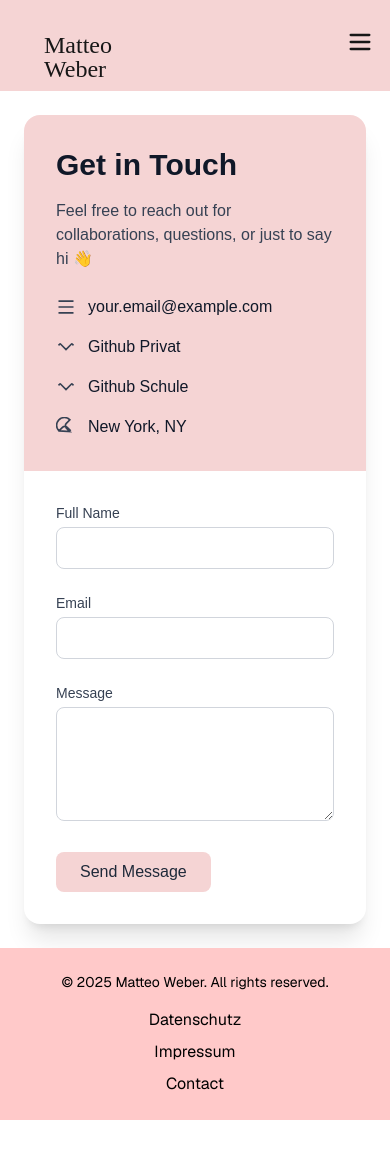
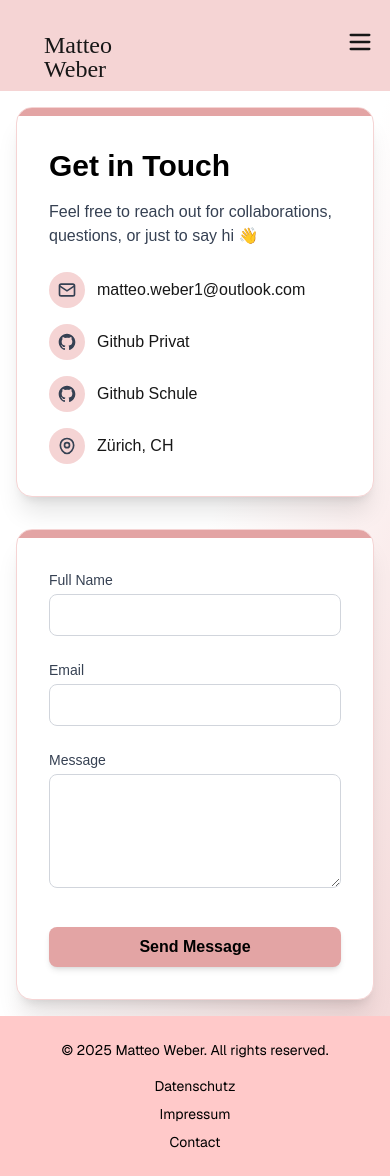
Before and after one commit to mattadosss/Portfolio, a Next.js app: page /contact in a window 390 px wide. Before the commit the page ends 1120 px from the top, so only its background shows below. Built offline with nearby package versions, Linux system fonts and the light colour scheme; a web font is replaced by a local one.

Commit message:
contact page update

```diff
--- a/app/contact/page.js
+++ b/app/contact/page.js
@@ -3,51 +3,69 @@
 import Link from "next/link";
 
 export default function Contact() {
-     return(
-         <div className="min-h-screen flex items-center justify-center p-6">
-              <div className="max-w-5xl w-full bg-white rounded-2xl shadow-xl overflow-hidden md:flex">
-                   <div className="bg-[#f5d4d4] text-gray-900 p-8 md:w-1/2">
-                        <h2 className="text-3xl font-bold mb-4">Get in Touch</h2>
+    return (
+        <div className="min-h-screen flex items-center justify-center p-4 sm:p-8 bg-gradient-to-br from-[#ffffff]/60 via-white to-[#e3a4a4]/40">
+            <div className="max-w-5xl w-full flex flex-col md:flex-row gap-8">
+                {/* Contact Info Card */}
+                <div className="flex-1 bg-white rounded-2xl shadow-xl border border-[#f5d4d4] flex flex-col overflow-hidden">
+                    {/* Accent bar */}
+                    <div className="h-2 bg-[#e3a4a4] w-full" />
+                    <div className="p-8">
+                         <h2 className="text-3xl font-bold mb-4 text-[#000000] bg-[#e3a4a4]s">Get in Touch</h2>
+
                         <p className="mb-6 text-gray-700">
                             Feel free to reach out for collaborations, questions, or just to say hi 👋
                         </p>
-
                         <div className="space-y-4">
+                            {/* Email */}
                             <div className="flex items-center gap-3">
-                                  <svg className="w-5 h-5 text-gray-700" fill="none" stroke="currentColor"
-                                       strokeWidth="2" viewBox="0 0 24 24">
-                                       <path d="M3 5h18M3 12h18M3 19h18"/>
+                                <span className="bg-[#f5d4d4] p-2 rounded-full">
+                                    {/* Envelope icon */}
+                                    <svg className="w-5 h-5 text-gray-700" fill="none" stroke="currentColor" strokeWidth="2" viewBox="0 0 24 24">
+                                        <rect x="3" y="5" width="18" height="14" rx="2" stroke="currentColor" strokeWidth="2" fill="none" />
+                                        <path d="M3 7l9 6 9-6" stroke="currentColor" strokeWidth="2" fill="none" />
                                     </svg>
-                                  <span>your.email@example.com</span>
+                                </span>
+                                <span>matteo.weber1@outlook.com</span>
                             </div>
+                            {/* Github Privat */}
                             <div className="flex items-center gap-3">
-                                  <svg className="w-5 h-5 text-gray-700" fill="none" stroke="currentColor"
-                                       strokeWidth="2" viewBox="0 0 24 24">
-                                       <path
-                                           d="M3 10l1.293-1.293a1 1 0 011.414 0L12 15l6.293-6.293a1 1 0 011.414 0L21 10"/>
+                                <span className="bg-[#f5d4d4] p-2 rounded-full">
+                                    {/* GitHub icon */}
+                                    <svg className="w-5 h-5 text-gray-700" fill="currentColor" viewBox="0 0 24 24">
+                                        <path d="M12 2C6.477 2 2 6.484 2 12.021c0 4.428 2.865 8.186 6.839 9.504.5.092.682-.217.682-.483 0-.237-.009-.868-.014-1.703-2.782.605-3.369-1.342-3.369-1.342-.454-1.157-1.11-1.465-1.11-1.465-.908-.62.069-.608.069-.608 1.004.07 1.532 1.032 1.532 1.032.892 1.53 2.341 1.088 2.91.832.092-.647.35-1.088.636-1.339-2.221-.253-4.555-1.113-4.555-4.951 0-1.093.39-1.988 1.029-2.688-.103-.253-.446-1.272.098-2.65 0 0 .84-.27 2.75 1.025A9.564 9.564 0 0 1 12 6.844c.85.004 1.705.115 2.504.337 1.909-1.295 2.748-1.025 2.748-1.025.546 1.378.202 2.397.1 2.65.64.7 1.028 1.595 1.028 2.688 0 3.847-2.337 4.695-4.566 4.944.359.309.678.92.678 1.855 0 1.338-.012 2.419-.012 2.749 0 .268.18.579.688.481C19.138 20.203 22 16.447 22 12.021 22 6.484 17.523 2 12 2z" />
                                     </svg>
-                                  <span><a>Github Privat</a></span>
+                                </span>
+                                <span><a href="https://github.com/mattadosss" className="hover:underline">Github Privat</a></span>
                             </div>
+                            {/* Github Schule */}
                             <div className="flex items-center gap-3">
-                                  <svg className="w-5 h-5 text-gray-700" fill="none" stroke="currentColor"
-                                       strokeWidth="2" viewBox="0 0 24 24">
-                                       <path
-                                           d="M3 10l1.293-1.293a1 1 0 011.414 0L12 15l6.293-6.293a1 1 0 011.414 0L21 10"/>
+                                <span className="bg-[#f5d4d4] p-2 rounded-full">
+                                    {/* GitHub icon */}
+                                    <svg className="w-5 h-5 text-gray-700" fill="currentColor" viewBox="0 0 24 24">
+                                        <path d="M12 2C6.477 2 2 6.484 2 12.021c0 4.428 2.865 8.186 6.839 9.504.5.092.682-.217.682-.483 0-.237-.009-.868-.014-1.703-2.782.605-3.369-1.342-3.369-1.342-.454-1.157-1.11-1.465-1.11-1.465-.908-.62.069-.608.069-.608 1.004.07 1.532 1.032 1.532 1.032.892 1.53 2.341 1.088 2.91.832.092-.647.35-1.088.636-1.339-2.221-.253-4.555-1.113-4.555-4.951 0-1.093.39-1.988 1.029-2.688-.103-.253-.446-1.272.098-2.65 0 0 .84-.27 2.75 1.025A9.564 9.564 0 0 1 12 6.844c.85.004 1.705.115 2.504.337 1.909-1.295 2.748-1.025 2.748-1.025.546 1.378.202 2.397.1 2.65.64.7 1.028 1.595 1.028 2.688 0 3.847-2.337 4.695-4.566 4.944.359.309.678.92.678 1.855 0 1.338-.012 2.419-.012 2.749 0 .268.18.579.688.481C19.138 20.203 22 16.447 22 12.021 22 6.484 17.523 2 12 2z" />
                                     </svg>
-                                  <span><a>Github Schule</a></span>
+                                </span>
+                                <span><a href="https://github.com/im23b-weberm" className="hover:underline">Github Schule</a></span>
                             </div>
+                            {/* Location */}
                             <div className="flex items-center gap-3">
-                                  <svg className="w-5 h-5 text-gray-700" fill="none" stroke="currentColor"
-                                       strokeWidth="2" viewBox="0 0 24 24">
-                                       <path
-                                           d="M17.657 16.657L13.414 12.414a4 4 0 00-5.657 0l-4.243 4.243m0 0A9 9 0 1116.657 3.343l-4.243 4.243a4 4 0 000 5.657l4.243 4.243z"/>
+                                <span className="bg-[#f5d4d4] p-2 rounded-full">
+                                    {/* Map pin icon */}
+                                    <svg className="w-5 h-5 text-gray-700" fill="none" stroke="currentColor" strokeWidth="2" viewBox="0 0 24 24">
+                                        <path d="M12 21c-4.418 0-8-5.373-8-10a8 8 0 1 1 16 0c0 4.627-3.582 10-8 10z" />
+                                        <circle cx="12" cy="11" r="3" />
                                     </svg>
-                                  <span>New York, NY</span>
+                                </span>
+                                <span>Zürich, CH</span>
                             </div>
                         </div>
                     </div>
-
-                   <div className="p-8 md:w-1/2">
+                </div>
+                {/* Form Card */}
+                <div className="flex-1 bg-white rounded-2xl shadow-xl border border-[#f5d4d4] flex flex-col overflow-hidden">
+                    <div className="h-2 bg-[#e3a4a4] w-full" />
+                    <div className="p-8">
                         <form
                             action="https://formspree.io/f/xvgaddek"
                             method="POST"
@@ -59,7 +77,7 @@ export default function Contact() {
                                     type="text"
                                     name="name"
                                     required
-                                      className="w-full px-4 py-2 border border-gray-300 rounded-lg focus:outline-none focus:ring-2 focus:ring-pink-300"
+                                    className="w-full px-4 py-2 border border-gray-300 rounded-lg focus:outline-none focus:ring-2 focus:ring-[#e3a4a4]"
                                 />
                             </div>
                             <div>
@@ -68,7 +86,7 @@ export default function Contact() {
                                     type="email"
                                     name="email"
                                     required
-                                      className="w-full px-4 py-2 border border-gray-300 rounded-lg focus:outline-none focus:ring-2 focus:ring-pink-300"
+                                    className="w-full px-4 py-2 border border-gray-300 rounded-lg focus:outline-none focus:ring-2 focus:ring-[#e3a4a4]"
                                 />
                             </div>
                             <div>
@@ -77,20 +95,19 @@ export default function Contact() {
                                     name="message"
                                     rows="4"
                                     required
-                                      className="w-full px-4 py-2 border border-gray-300 rounded-lg focus:outline-none focus:ring-2 focus:ring-pink-300"
+                                    className="w-full px-4 py-2 border border-gray-300 rounded-lg focus:outline-none focus:ring-2 focus:ring-[#e3a4a4]"
                                 ></textarea>
                             </div>
                             <button
                                 type="submit"
-                                 className="bg-[#f5d4d4] text-gray-800 px-6 py-2 rounded-lg hover:bg-pink-300 transition duration-300"
+                                className="w-full bg-[#e3a4a4] text-black px-6 py-2 rounded-lg font-semibold shadow-md hover:bg-[#f5d4d4] transition duration-200 text-base mt-2"
                             >
                                 Send Message
                             </button>
                         </form>
                     </div>
                 </div>
-
             </div>
-
+        </div>
     );
 }
--- a/app/layout.js
+++ b/app/layout.js
@@ -48,9 +48,9 @@ export default function RootLayout({children}) {
             <div className="container mx-auto flex flex-col items-center md:flex-row md:justify-between md:items-center gap-4 md:gap-0">
                 <p className="text-sm text-center md:text-left">© 2025 Matteo Weber. All rights reserved.</p>
                 <div className="flex flex-col items-center gap-2 md:flex-row md:gap-4 md:divide-x-2 md:divide-black-400">
-                    <Link href="/datenschutz" className="hover:underline md:pr-3 md:first:pl-0">Datenschutz</Link>
-                    <Link href="/impressum" className="hover:underline md:px-3">Impressum</Link>
-                    <Link href="/contact" className="hover:underline md:pl-3">Contact</Link>
+                    <Link href="/datenschutz" className="text-sm hover:underline md:pr-3 md:first:pl-0">Datenschutz</Link>
+                    <Link href="/impressum" className="text-sm hover:underline md:px-3">Impressum</Link>
+                    <Link href="/contact" className="text-sm hover:underline md:pl-3">Contact</Link>
                 </div>
             </div>
         </footer>
--- a/app/projects/page.js
+++ b/app/projects/page.js
@@ -12,35 +12,40 @@ export default function Projects() {
                 {[1, 2, 3].map((_, index) => (
                     <div
                         key={index}
-                        className="bg-[#f5d4d4] w-full max-w-4xl p-4 sm:p-6 rounded-xl shadow-xl transform transition-transform duration-300 ease-in-out hover:-translate-y-2 flex flex-col sm:flex-row items-center gap-4 sm:gap-6"
+                        className="bg-[#f5d4d4] w-full max-w-4xl border border-[#e3a4a4] rounded-2xl shadow-lg p-0 sm:p-0 flex flex-col overflow-hidden transition-transform duration-300 hover:-translate-y-2"
                     >
+                        {/* Title */}
+                        <h2 className="text-lg sm:text-xl font-semibold font-[Orbitron] px-6 pt-6 pb-2 text-gray-900">Project X</h2>
+                        {/* Image */}
+                        <div className="relative flex justify-center items-center px-6">
                             <img
                                 src="https://placehold.co/150x100"
                                 alt="Project"
-                            className="w-full sm:w-40 h-auto rounded-md mb-4 sm:mb-0"
+                                className="w-full sm:w-2/3 max-w-xs rounded-xl border-4 border-[#e3a4a4] shadow-md object-cover"
                             />
-                        <div className="flex flex-col text-left w-full">
-                            <h2 className="text-lg sm:text-xl font-semibold mb-2">Project X</h2>
-                            <p className="max-w-full sm:max-w-md mb-2 text-sm sm:text-base">
-                                Lorem ipsum dolor sit amet, consetetur sadipscing elitr, sed diam nonumy eirmod tempor
-                                invidunt ut labore et dolore magna aliquyam erat.
-                            </p>
-                            {/* Technology tags */}
-                            <div className="flex flex-wrap gap-2 mb-4">
+                        </div>
+                        {/* Tech tags */}
+                        <div className="flex flex-wrap gap-2 px-6 mt-4 mb-2">
                             {techStacks[index].map((tech) => (
                                 <span key={tech} className="bg-white/80 text-xs sm:text-sm text-gray-800 px-2 py-1 rounded-full border border-gray-300 font-medium">
                                     {tech}
                                 </span>
                             ))}
                         </div>
+                        {/* Description */}
+                        <p className="px-6 text-sm sm:text-base text-gray-800 mb-4 mt-1">
+                            Lorem ipsum dolor sit amet, consetetur sadipscing elitr, sed diam nonumy eirmod tempor
+                            invidunt ut labore et dolore magna aliquyam erat.
+                        </p>
+                        {/* Code button */}
+                        <div className="px-6 pb-6 flex flex-col sm:flex-row sm:justify-end">
                             <a
                                 href="#"
-                                className="inline-flex items-center gap-2 bg-[#e3a4a4] hover:bg-blue-200 text-black font-semibold px-3 py-1.5 rounded-lg shadow-sm transition-colors duration-200 text-sm sm:text-base mt-1 w-fit"
+                                className="inline-flex items-center gap-2 bg-[#e3a4a4] hover:bg-blue-200 text-black font-semibold px-3 py-1.5 rounded-lg shadow-sm transition-colors duration-200 text-sm sm:text-base w-full sm:w-auto justify-center sm:justify-end"
                                 target="_blank"
                                 rel="noopener noreferrer"
                                 aria-label="View code on GitHub"
                             >
-                                {/* GitHub SVG icon */}
                                 <svg xmlns="http://www.w3.org/2000/svg" viewBox="0 0 24 24" fill="currentColor" className="w-4 h-4">
                                     <path d="M12 2C6.477 2 2 6.484 2 12.021c0 4.428 2.865 8.186 6.839 9.504.5.092.682-.217.682-.483 0-.237-.009-.868-.014-1.703-2.782.605-3.369-1.342-3.369-1.342-.454-1.157-1.11-1.465-1.11-1.465-.908-.62.069-.608.069-.608 1.004.07 1.532 1.032 1.532 1.032.892 1.53 2.341 1.088 2.91.832.092-.647.35-1.088.636-1.339-2.221-.253-4.555-1.113-4.555-4.951 0-1.093.39-1.988 1.029-2.688-.103-.253-.446-1.272.098-2.65 0 0 .84-.27 2.75 1.025A9.564 9.564 0 0 1 12 6.844c.85.004 1.705.115 2.504.337 1.909-1.295 2.748-1.025 2.748-1.025.546 1.378.202 2.397.1 2.65.64.7 1.028 1.595 1.028 2.688 0 3.847-2.337 4.695-4.566 4.944.359.309.678.92.678 1.855 0 1.338-.012 2.419-.012 2.749 0 .268.18.579.688.481C19.138 20.203 22 16.447 22 12.021 22 6.484 17.523 2 12 2z" />
                                 </svg>
```
Lines whose indentation alone changed are shown as unchanged.
